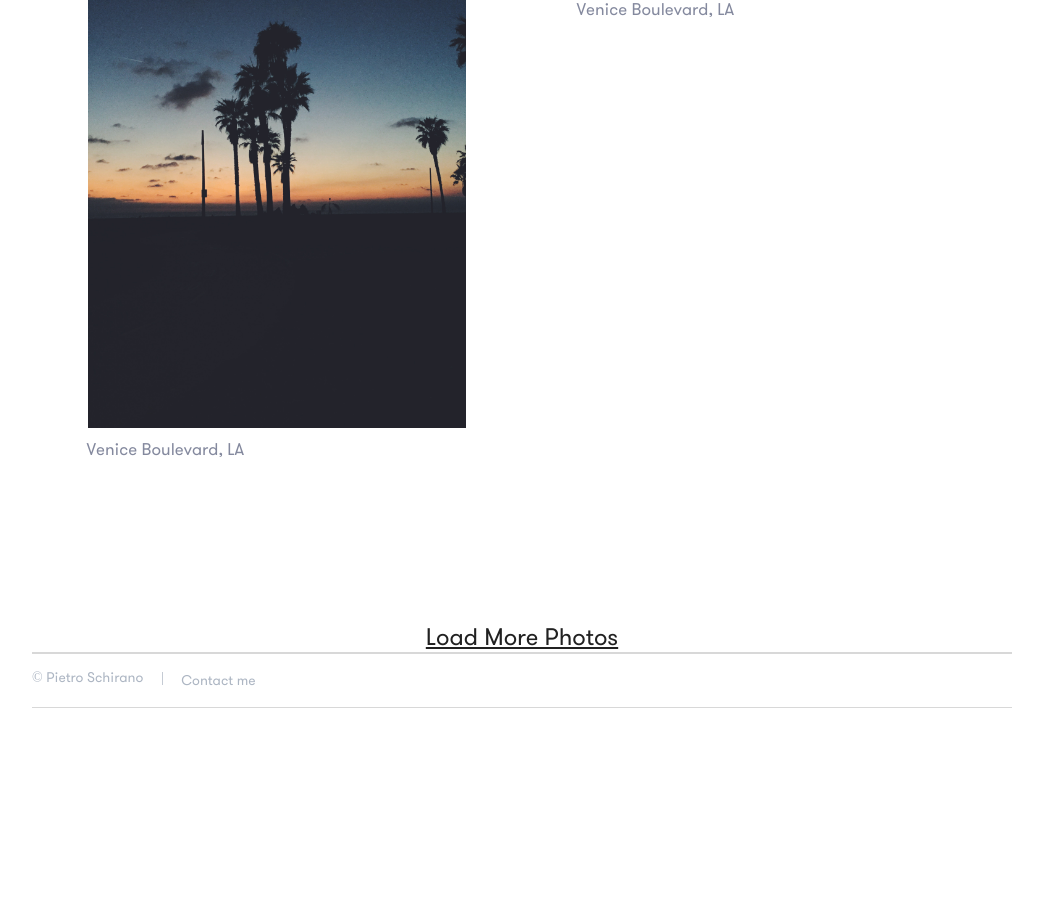
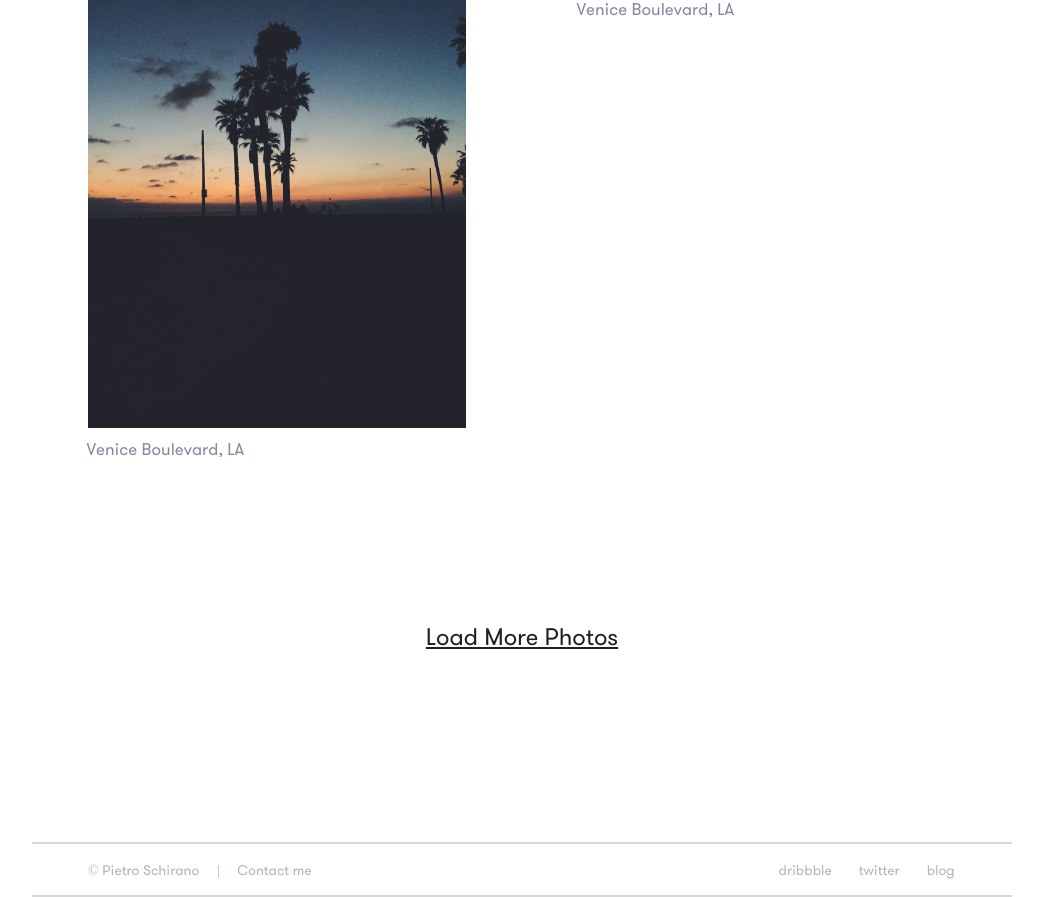
Before and after one commit to Doriandarko/thelittleamericanproject, a plain HTML site: page index.html in a window 1280 px wide. Shown: the part 2493-3390 px from the top of the page, without its empty margins (118-1161 px from the left). Before the commit the page ends 3201 px from the top, so only its background shows below. Drawn offline with Linux system fonts and the light colour scheme; a web font is replaced by a local one.

Commit message:
Finished

```diff
--- a/index.html
+++ b/index.html
@@ -110,8 +110,13 @@
           <div class="footer">
             <div class="line cf">
                <div class="divisor dTop"></div>
-               <h4 class="float">© Pietro Schirano</h4><h4 class="float break">|</h4>
-               <a class="fLink" href="">Contact me</a>
+               <h4 class="float firstF">© Pietro Schirano</h4><h4 class="float break">|</h4>
+               <ul class="float cf">
+                <li><a class="fLink" href="">Contact me</a></li>
+                   <li><a class="fLink" href="">dribbble</a></li>
+                   <li><a class="fLink" href="">twitter</a></li>
+                   <li><a class="fLink" href="">blog</a></li>
+               </ul>
                <div class="divisor dBot"></div>
             </div>
           </div>
--- a/style.css
+++ b/style.css
@@ -150,20 +150,20 @@ margin-right: auto;
 
 .divisor {
 
-  height: 1.5px;
+  height: 2px;
   width: 100%;
   background-color: #D8D8D8;
 }
 
 .dTop {
 
-  margin-bottom:1.125em;
+  margin-bottom:1.3em;
 }
 
 
 .dBot {
 
-  margin-top: 1.125em;
+  margin-top: 3.2em;
 }
 
 
@@ -205,11 +205,40 @@ margin-top: 2.2em;
 }
 
 
+
+.firstF {
+
+   margin-left: 4em;
+
+}
+
+
 .break {
 
   margin-right: 1em;
   margin-left: 1em;
 }
+
+
+.footer {
+
+  margin-top: 11.875em;
+}
+
+ul li {
+
+  float: left;
+  margin-left: 27px;
+ margin-top: -0.1815em;
+}
+
+ul li:first-child {
+
+  margin-left: 0em;
+  margin-right: 27.5em;
+}
+
+
 /*TYPOGRAPHy*/
 
 
```
